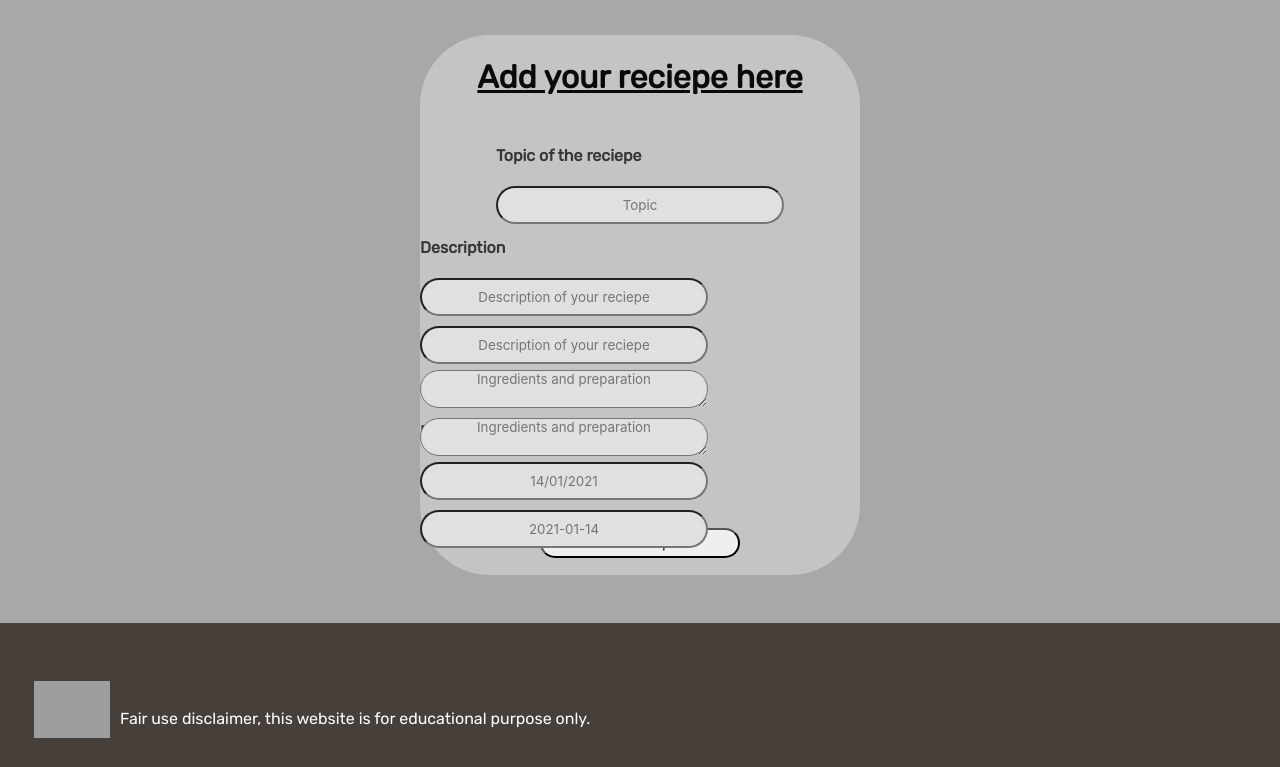
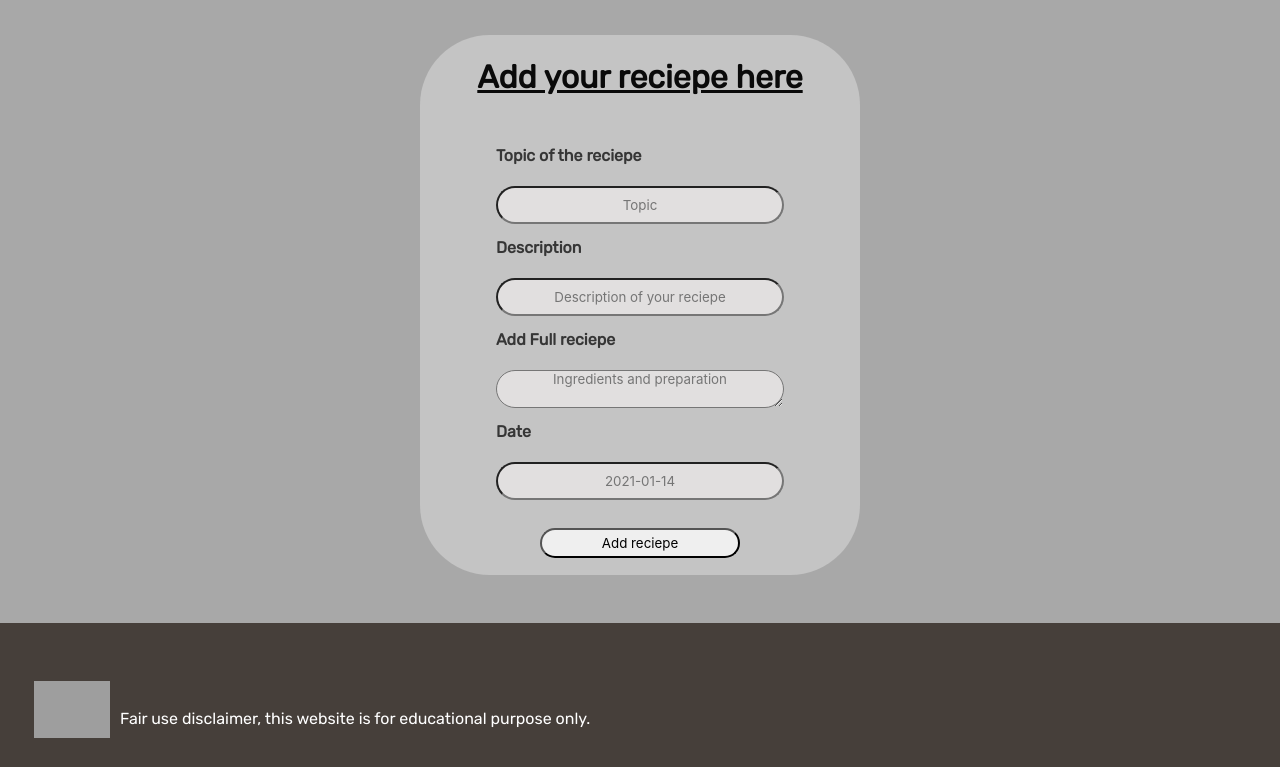
Before and after one commit to NalessoAxel/projet_mybocuse, a PHP site: page /includes/recipes.php in a window 1280 px wide. Shown: the part 398-1165 px from the top of the page. Run offline with PHP 8.4, Linux system fonts and the light colour scheme; the visitor is signed in with stand-in values (Sample User, id 1); some libraries are stand-ins or nearby versions; grey boxes are pictures that could not be loaded.

Commit message:
front: fixed input card add reciepes

```diff
--- a/includes/recipes.php
+++ b/includes/recipes.php
@@ -57,7 +57,7 @@
         <label class="label">Description</label>
         <div class="control">
 
-        <input class="input-reciepe" type="text" placeholder="Description of your reciepe">
+
 
         <input class="input-reciepe" type="text" name="description" placeholder="Description of your reciepe">
 
@@ -68,7 +68,7 @@
         <label class="label">Add Full reciepe</label>
         <div class="control">
 
-        <textarea class="input-reciepe" type="text" placeholder="Ingredients and preparation" ></textarea>
+
 
         <textarea class="input-reciepe" type="text" name="ingredient" placeholder="Ingredients and preparation" ></textarea>
 
@@ -78,7 +78,7 @@
         <label class="label">Date</label>
         <div class="control">
 
-        <input class="input-reciepe" type="text" placeholder="14/01/2021">
+
 
         <input class="input-reciepe" type="text" name="date" placeholder="2021-01-14">
 
```
